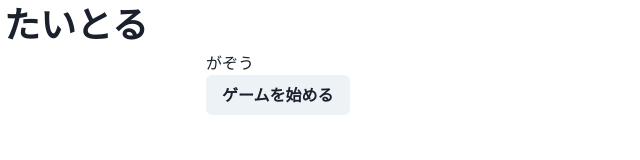
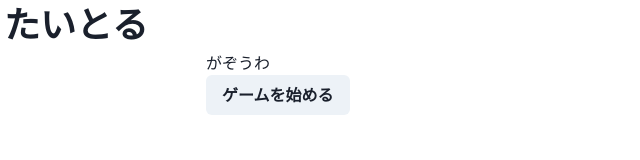
Before and after one commit to mochi-sann/beta-yokohma-a-mochi, a Next.js app: page / in a window 1280 px wide. Shown: the top 160 px of the page, without its empty margins (0-640 px from the left). Built offline with nearby package versions, Linux system fonts and the light colour scheme.

Commit message:
basepathのURLを変更

```diff
--- a/next.config.js
+++ b/next.config.js
@@ -3,5 +3,5 @@ require('dotenv').config()
 module.exports = {
   trailingSlash: true,
   assetPrefix: process.env.BASE_PATH || '',
-  // basePath: process.env.BASE_PATH || '',
+  basePath: process.env.BASE_PATH || '',
 }
--- a/src/pages/index.tsx
+++ b/src/pages/index.tsx
@@ -7,7 +7,7 @@ export const Home: React.VFC = () => {
   const { handleClick } = useNextPage({ nextPage: '/page1' })
   return (
     <div>
-      <p>がぞう</p>
+      <p>がぞうわ</p>
       <Button
         colorScheme="gray"
         onClick={() => {
```
